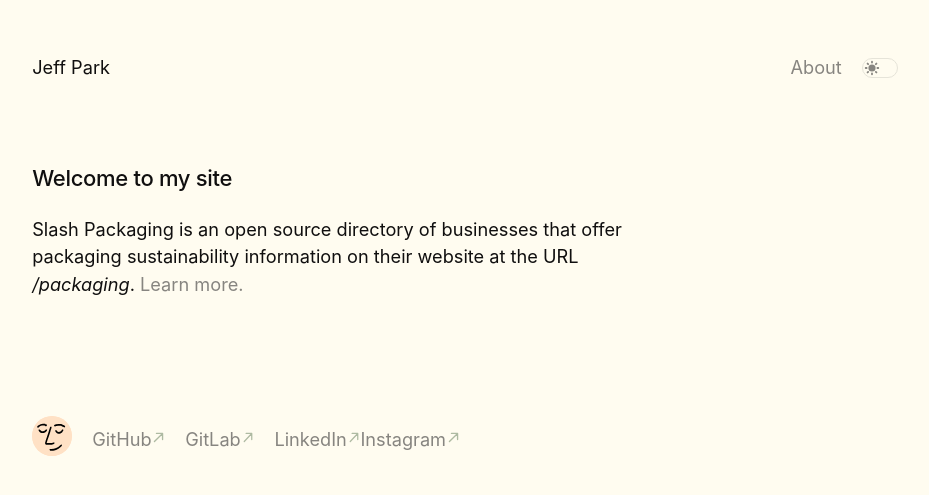
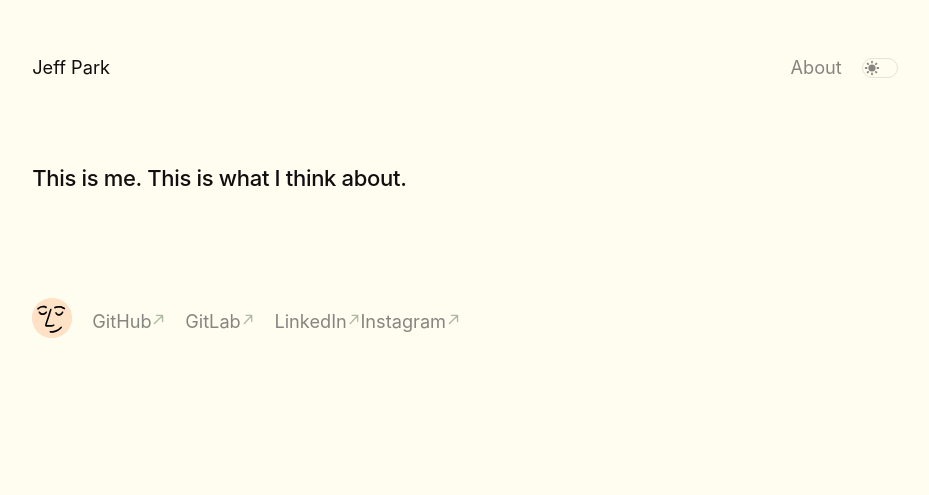
Before and after one commit to jfypk/personal-website, a Jekyll site: the page built from _pages/Index.md, in a window 1280 px wide. Shown: the top 495 px of the page, without its empty margins (175-1104 px from the left). Built offline with Jekyll 4.4.1, drawn with Linux system fonts in a browser that asks for light colours.

Commit message:
more cleanup

```diff
--- a/_layouts/page.html
+++ b/_layouts/page.html
@@ -7,12 +7,8 @@ layout: default
     <h1>{{ page.title }}</h1>
     <table class="sst" style="max-width:20em">
       <tr>
-        <td class="muted">Joined</td>
+        <td class="muted">Date</td>
         <td>{{ page.date | date: "%Y-%m-%d" }}</td>
-      </tr>
-      <tr>
-        <td class="muted pr">Website</td>
-        <td><a href="https://{{ page.domain }}/packaging?ref=slashpackaging" target="_blank">{{ page.domain }}/packaging</a></td>
       </tr>
       {% if page.tags.size > 0 %}
       <tr>
--- a/_pages/Index.md
+++ b/_pages/Index.md
@@ -5,6 +5,4 @@ id: home
 permalink: /
 ---
 
-## Welcome to my site
-
-Slash Packaging is an open source directory of businesses that offer packaging sustainability information on their website at the URL */packaging*. <a href="/about" class="muted internal-link">Learn more.</a>
+## This is me. This is what I think about.
```
Also changed, not shown: 8 other files.
